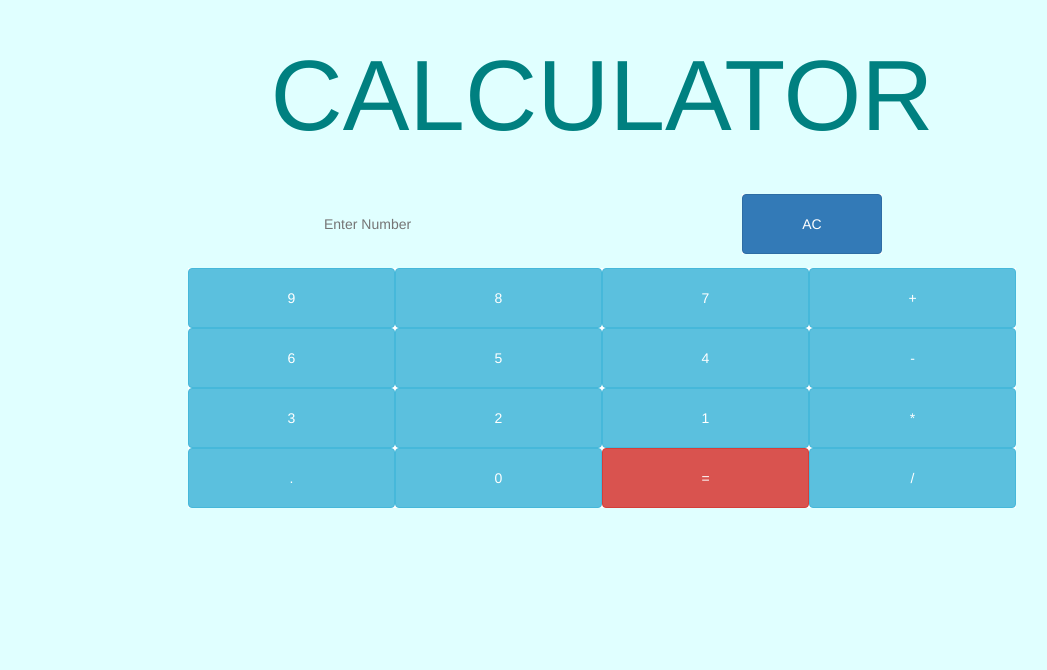
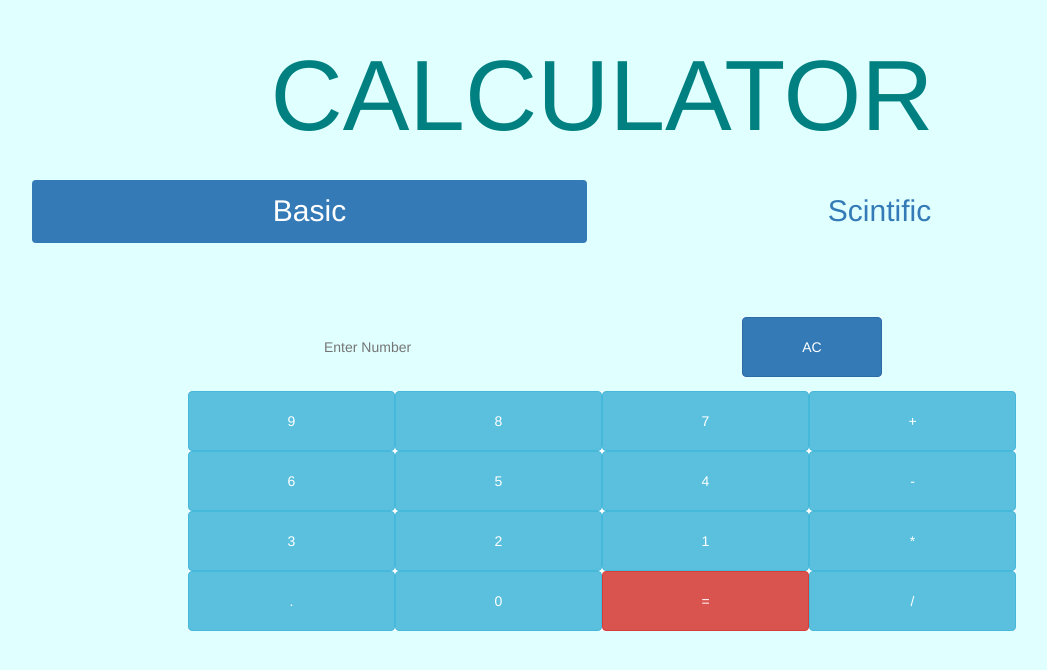
Before and after one commit to kSinghParth/CalculatorSci, a plain HTML site: page index.html in a window 1280 px wide. Shown: the whole page, without its empty margins (38-1085 px from the left). Drawn offline with nearby package versions, Linux system fonts and the light colour scheme.

Commit message:
Name changed, ready to be published

```diff
--- a/design.css
+++ b/design.css
@@ -1,3 +1,7 @@
+#navbar{
+	text-align: center;
+	font-size: 30px;
+}
 table{
 	background:white;
 	border-color:white;
--- a/Calculator.html
+++ b/index.html
@@ -9,6 +9,14 @@
 <link rel="stylesheet" href="design.css">
 <form name="Calc">
 <h1 class="heading"><center>CALCULATOR</center></h1><br>
+<div class="container">
+<nav class="nav ">
+	<ul id="navbar" class="nav nav-pills nav-justified">
+	<li class="active"><a href="#">Basic</a></li>
+	<li><a href="#">Scintific</a></li>
+	</ul>
+</div>
+<br><br><br>
 <table style="margin:1em auto;">
 	<tr>
 		<td><input id="value" class="valuecol" type="text" style="width:420px; height:60px;"  name="Number" placeholder="Enter Number" size=16 required> </td>
```
